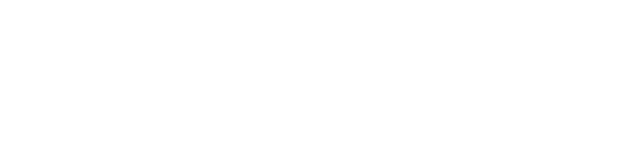
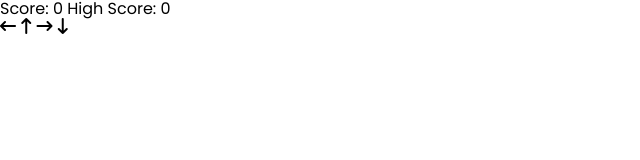
Before and after one commit to rahulvr29/Snake-Game, a plain HTML site: page index.html in a window 1280 px wide. Shown: the whole page, without its empty margins (0-640 px from the left). Drawn offline with Linux system fonts and the light colour scheme.

Commit message:
html code

```diff
--- a/index.html
+++ b/index.html
@@ -4,11 +4,25 @@
   <meta charset="UTF-8">
   <meta http-equiv="X-UA-Compatible" content="IE=edge">
   <meta name="viewport" content="width=device-width, initial-scale=1.0">
+  <link rel="stylesheet" href="https://cdnjs.cloudflare.com/ajax/libs/font-awesome/6.4.0/css/all.min.css" integrity="sha512-iecdLmaskl7CVkqkXNQ/ZH/XLlvWZOJyj7Yy7tcenmpD1ypASozpmT/E0iPtmFIB46ZmdtAc9eNBvH0H/ZpiBw==" crossorigin="anonymous" referrerpolicy="no-referrer" />
   <link rel="stylesheet" href="./style/normalize.css">
   <link rel="stylesheet" href="./style/style.css">
   <title>Snake Game</title>
 </head>
 <body>
+  <div class="wrapper">
+    <div class="game-details">
+      <span class="score">Score: 0</span>
+      <span class="high-score">High Score: 0</span>
+    </div>
+    <div class="play-board"></div>
+    <div class="controls">
+      <i data-key="ArrowLeft" class="fa-solid fa-arrow-left-long"></i>
+      <i data-key="ArrowUp" class="fa-solid fa-arrow-up-long"></i>
+      <i data-key="ArrowRight" class="fa-solid fa-arrow-right-long"></i>
+      <i data-key="ArrowDown" class="fa-solid fa-arrow-down-long"></i>
+    </div>
+  </div>
   <script src="./js/script.js"></script>
 </body>
 </html>
```
